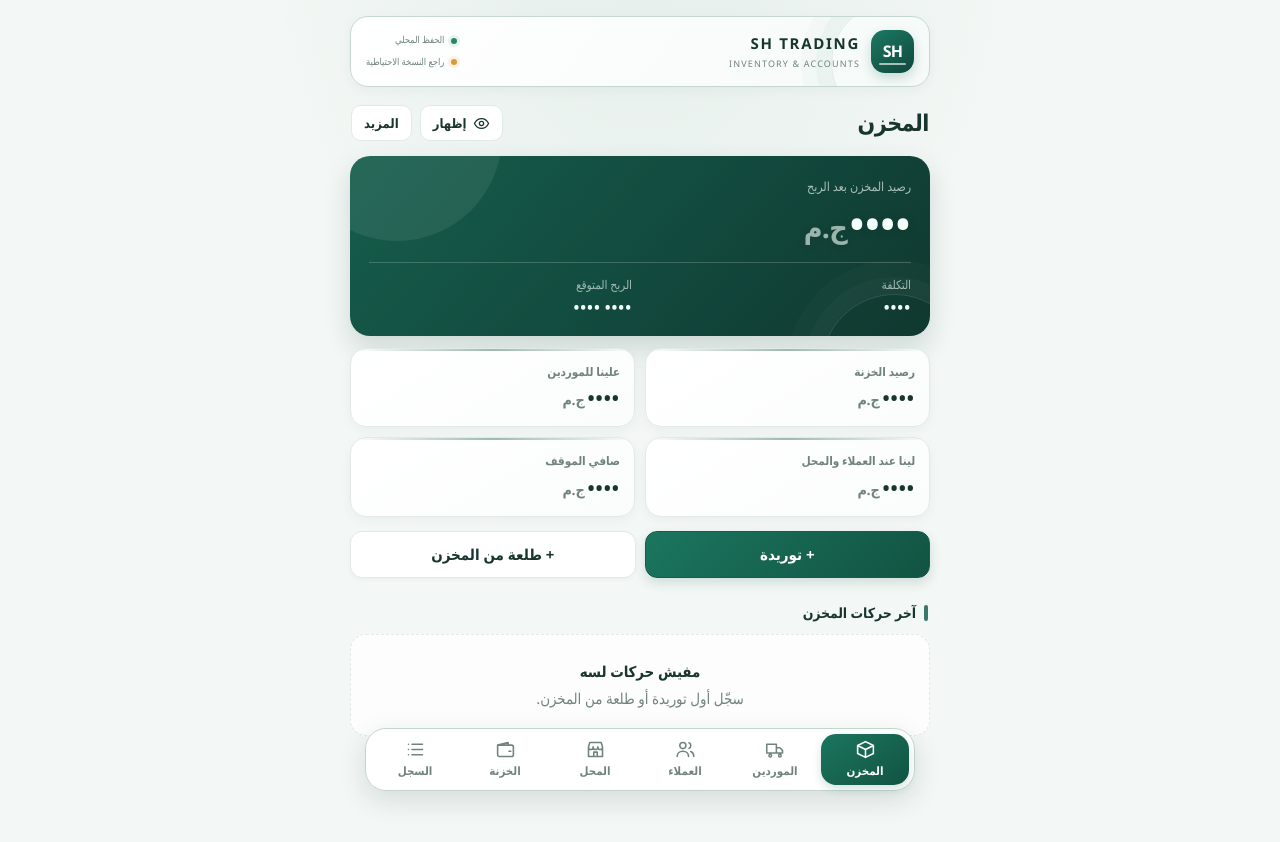
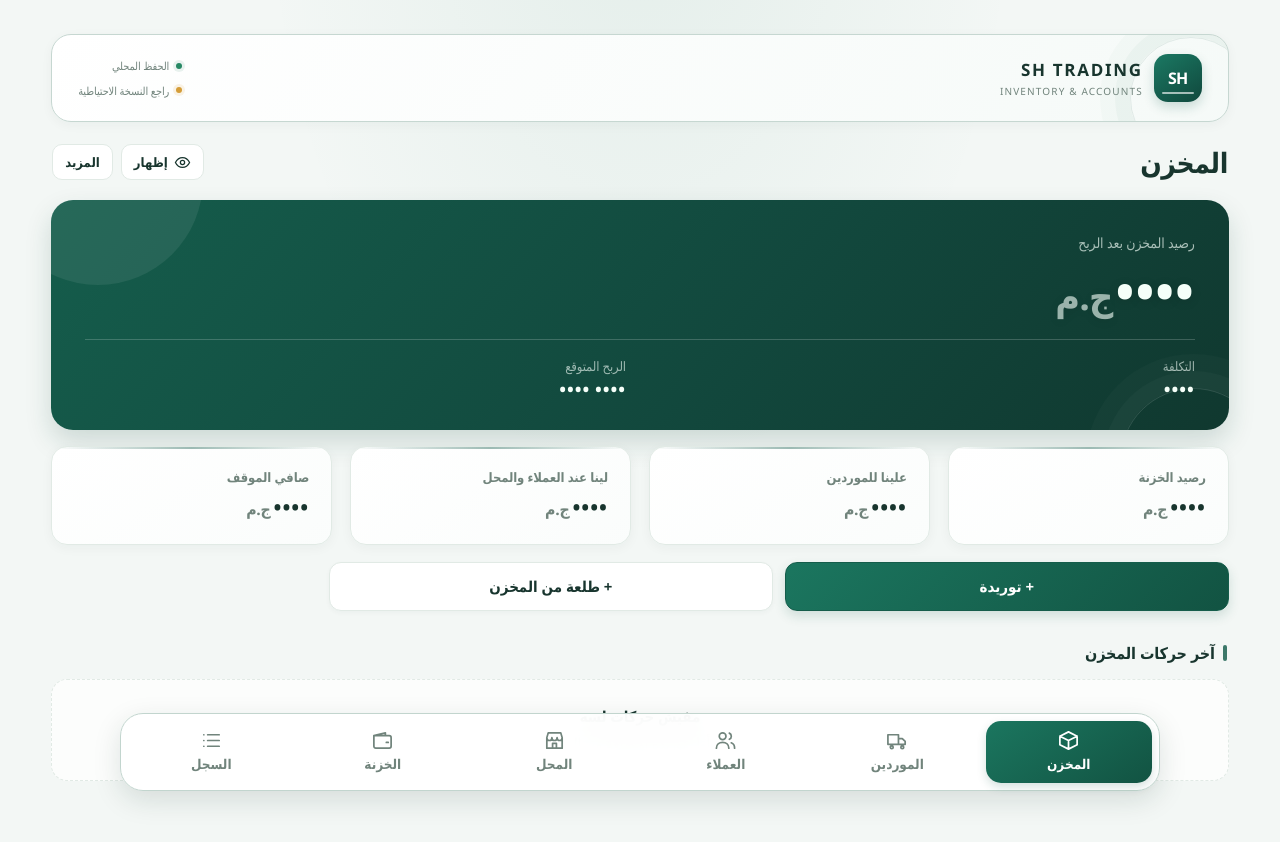
Before and after one commit to midoa46-dot/hesabat-makhzan-pwa, a plain HTML site: page index.html in a window 1280 px wide. Drawn offline with Linux system fonts and the light colour scheme.

Commit message:
Add files via upload

```diff
--- a/index.html
+++ b/index.html
@@ -245,6 +245,48 @@ nav.tabs button[aria-current="page"]{background:linear-gradient(145deg,#1b765f,#
 @media(hover:hover){.stat:hover,.pc:hover{transform:translateY(-2px);box-shadow:var(--shadow-md)}.item:not(.void):hover{background:var(--accent-soft)}}
 @media(prefers-reduced-motion:no-preference){.brandbar,.hero,.card,.stat,.pc{animation:soft-in .32s ease both}@keyframes soft-in{from{opacity:.82;transform:translateY(4px)}to{opacity:1;transform:translateY(0)}}}
 @media(max-width:380px){.syslight{font-size:8.5px}.brandbar{padding:11px 12px}.brandmark .brandicon{width:39px;height:39px}.top{gap:7px}.tb{gap:5px}.btn.sm{padding:0 9px}}
+
+/* Desktop & wide-laptop responsive layout */
+@media (min-width:768px){
+ body{padding-left:clamp(24px,3vw,56px);padding-right:clamp(24px,3vw,56px)}
+ #app{width:100%;max-width:1120px;padding-top:24px;padding-bottom:132px}
+ .brandbar{padding:17px 22px;margin-bottom:22px;border-radius:20px}
+ .brandmark .brandicon{width:48px;height:48px}
+ .brandmark strong{font-size:17px}.brandmark small{font-size:10px}
+ .syslight{font-size:11px}.top{margin-bottom:20px}
+ h1{font-size:28px}h2{font-size:16px;margin-top:30px;margin-bottom:13px}
+ .hero{padding:27px 28px 22px;border-radius:22px}
+ .hero .lbl{font-size:14px}.hero .big{font-size:clamp(38px,4vw,48px);margin:7px 0 18px}
+ .split{gap:28px;padding-top:16px}.split dt{font-size:13px}.split dd{font-size:18px}
+ .pair{grid-template-columns:repeat(4,minmax(0,1fr));gap:14px;margin:16px 0}
+ .stat{padding:17px 18px;border-radius:16px}.stat .lbl{font-size:13px}.stat .val{font-size:21px}
+ .card{padding:20px 22px}.pc{padding:16px 18px 18px;margin-bottom:14px}.pc .nm{font-size:17px}
+ .tri{gap:14px;margin:10px 0 13px}.tri .k{font-size:12px}.tri .v{font-size:16px}
+ .item{padding:16px 19px}.item .t,.item .amt{font-size:15px}.item .s{font-size:13px}
+ .btn{min-height:49px;padding-inline:22px}.btns{gap:12px;margin:17px 0}
+ nav.tabs .in{max-width:900px;padding:7px;gap:5px;border-radius:23px}
+ nav.tabs button{min-height:58px;font-size:13px}nav.tabs .ic{width:23px;height:23px}
+ .sheet-wrap{align-items:center;padding:24px}
+ .sheet{width:min(100%,720px);max-width:720px;max-height:min(88vh,820px);border-radius:22px;padding:24px 28px}
+ .sheet h3{font-size:21px;margin-bottom:18px}
+ .toast{bottom:calc(104px + env(safe-area-inset-bottom,0px))}
+}
+@media (min-width:1200px){
+ #app{max-width:1360px;padding-top:30px}
+ body{padding-left:clamp(40px,4vw,84px);padding-right:clamp(40px,4vw,84px)}
+ .brandbar{padding:19px 26px}.hero{padding:32px 34px 26px}
+ .hero .big{font-size:50px}.pair{gap:18px}.stat{padding:20px 22px}
+ .card{padding:23px 26px}.pc{padding:18px 22px 20px}
+ .btns{max-width:900px}nav.tabs .in{max-width:1040px}
+ nav.tabs button{min-height:62px;font-size:13.5px}
+ .sheet{max-width:780px;width:min(100%,780px)}
+}
+@media (min-width:1600px){
+ #app{max-width:1480px}.pair{gap:20px}
+ .hero{padding:36px 40px 30px}.hero .big{font-size:54px}
+ .stat .val{font-size:23px}nav.tabs .in{max-width:1120px}
+}
+
 </style></head><body>
 <script>
 (function(){
```
